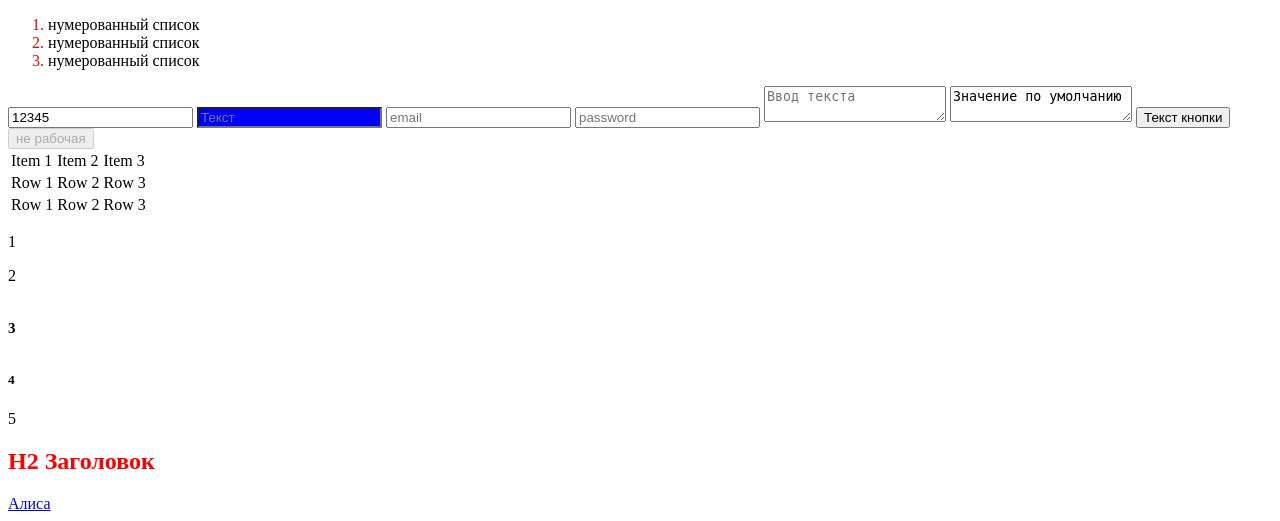
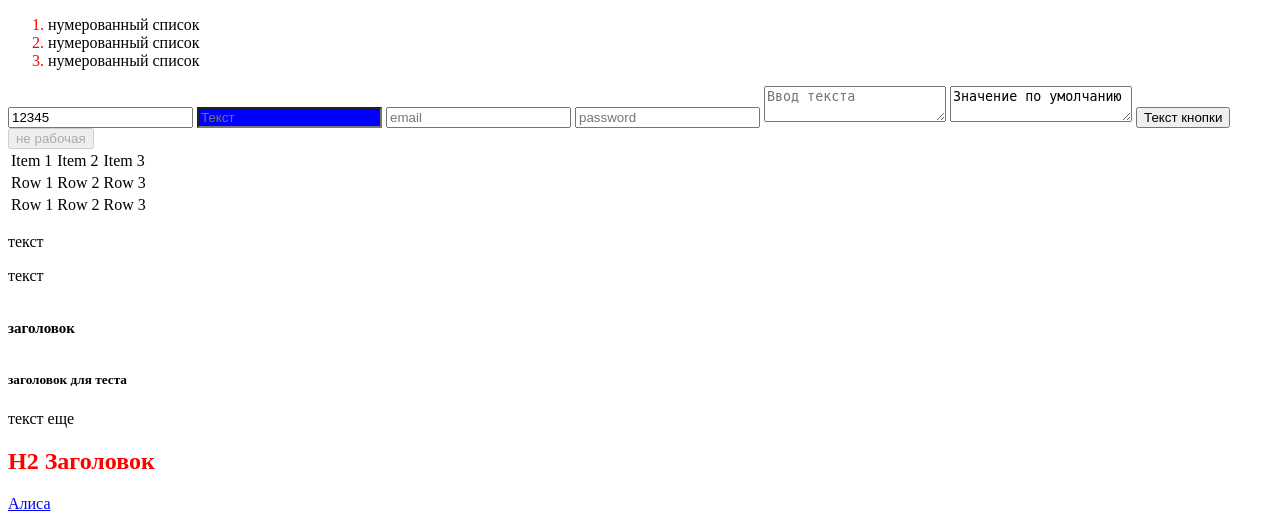
Before and after one commit to AnVakulenko/autotests-ui, a Python web app: template templates/index.html in a window 1280 px wide. Shown: the part 665-1186 px from the top of the page. Run offline with Jinja, Linux system fonts and the light colour scheme; the template is opened without the code that fills it, so the values that code supplies are empty.

Commit message:
изменение

```diff
--- a/templates/index.html
+++ b/templates/index.html
@@ -103,11 +103,11 @@
     </tbody>
 </table>
     <div class="nth">
-        <p>1</p>
-        <p>2</p>
-        <h6>3</h6>
-        <h5>4</h5>
-        <p>5</p>
+        <p>текст</p>
+        <p>текст</p>
+        <h6>заголовок</h6>
+        <h5>заголовок для теста</h5>
+        <p>текст еще</p>
     </div>
 </div>
 <div class="alisa">
```
